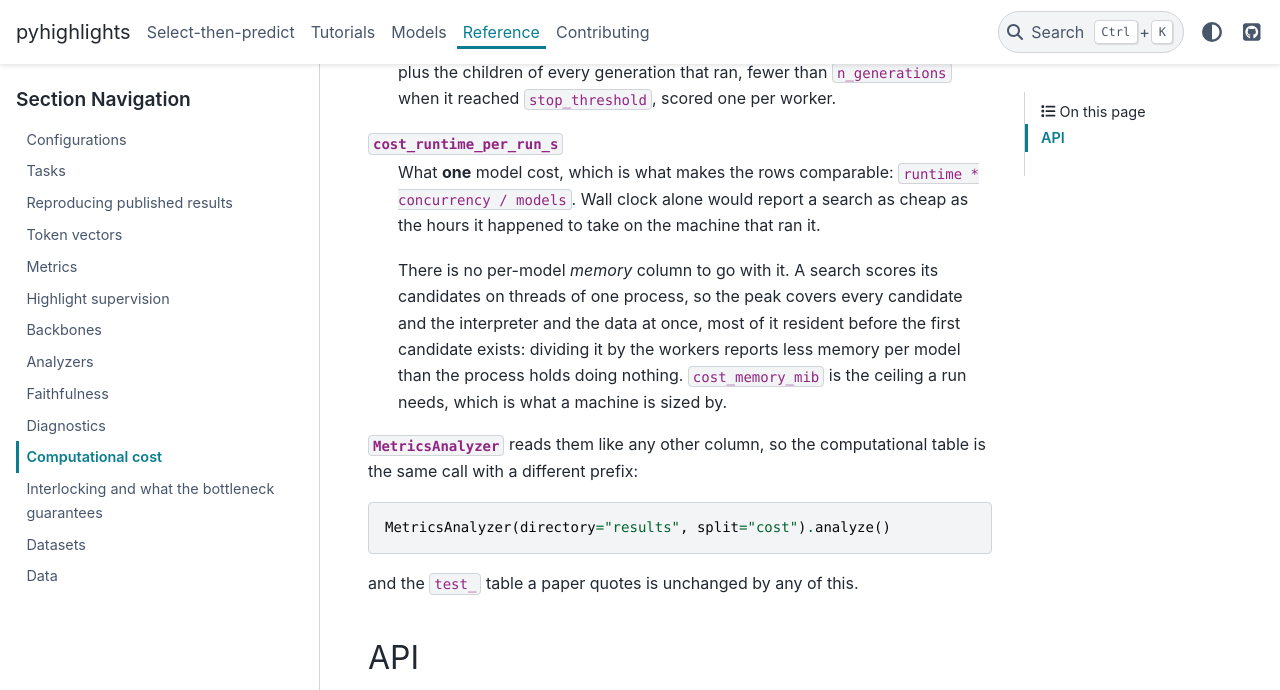
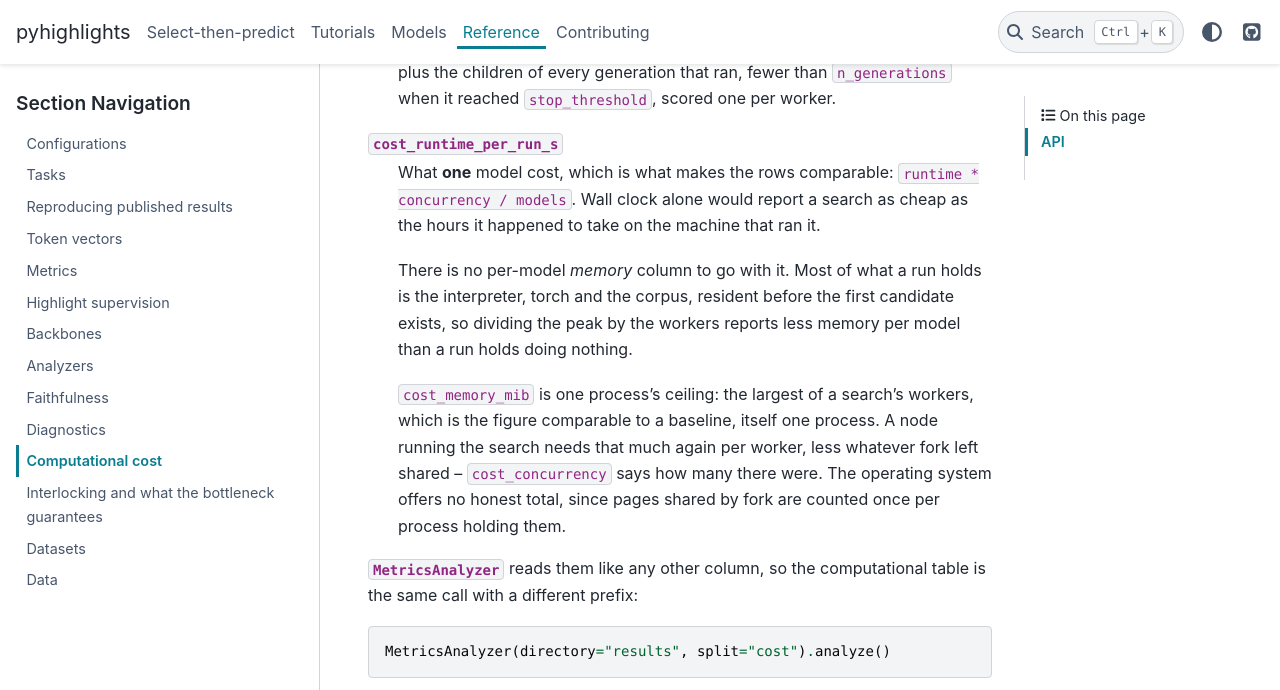
Before and after one commit to nlp-unibo/pyhighlights, a Sphinx documentation site: the page built from docsrc/source/reference/cost.rst, in a window 1280 px wide and 900 px high, scrolled down 891 px, cut to the strip 0-690 px from the top of the window. Built offline with Sphinx 7.4.7 and the PyData theme 0.15.4, drawn with Linux system fonts in a browser that asks for light colours.

Commit message:
docs: say what the memory column measures once candidates are processes
Review caught the claim rather than the code. `cost_memory_mib` was
documented as the ceiling a machine is sized by, which it was while a search
scored its candidates on threads of one process, and is not now that they are
processes of their own.

The suggested repair -- `RUSAGE_SELF + RUSAGE_CHILDREN` -- is not one.
`ru_maxrss` over children is the largest single child rather than their sum:
four processes holding 400 MiB each report 412. Adding it to this process
would also double-count every page fork left shared. Neither number, nor any
arithmetic on the two, is the footprint of a whole run.

The larger of the two is well defined and comparable: the ceiling of one
process, against a baseline that is one process. `cost_concurrency` is what a
reader multiplies it by. Documented as that, in the module, in the reference
page and in the test that pins it.

Also recorded where it was not: `RUSAGE_CHILDREN` reads zero until a child is
reaped, so this works only because a search closes its pool before the meter
stops.

Co-Authored-By: Claude Opus 5 (1M context) <noreply@anthropic.com>

```diff
--- a/docsrc/source/reference/cost.rst
+++ b/docsrc/source/reference/cost.rst
@@ -34,12 +34,17 @@ A table of F1 says which model is better and nothing about what it takes to get
    ``runtime * concurrency / models``. Wall clock alone would report a search
    as cheap as the hours it happened to take on the machine that ran it.
 
-   There is no per-model *memory* column to go with it. A search scores its
-   candidates on threads of one process, so the peak covers every candidate
-   and the interpreter and the data at once, most of it resident before the
-   first candidate exists: dividing it by the workers reports less memory per
-   model than the process holds doing nothing. ``cost_memory_mib`` is the
-   ceiling a run needs, which is what a machine is sized by.
+   There is no per-model *memory* column to go with it. Most of what a run
+   holds is the interpreter, torch and the corpus, resident before the first
+   candidate exists, so dividing the peak by the workers reports less memory
+   per model than a run holds doing nothing.
+
+   ``cost_memory_mib`` is one process's ceiling: the largest of a search's
+   workers, which is the figure comparable to a baseline, itself one process.
+   A node running the search needs that much again per worker, less whatever
+   fork left shared -- ``cost_concurrency`` says how many there were. The
+   operating system offers no honest total, since pages shared by fork are
+   counted once per process holding them.
 
 :class:`~pyhighlights.components.analyzers.MetricsAnalyzer` reads them like any
 other column, so the computational table is the same call with a different prefix::
```
Also changed, not shown: 2 other files.
